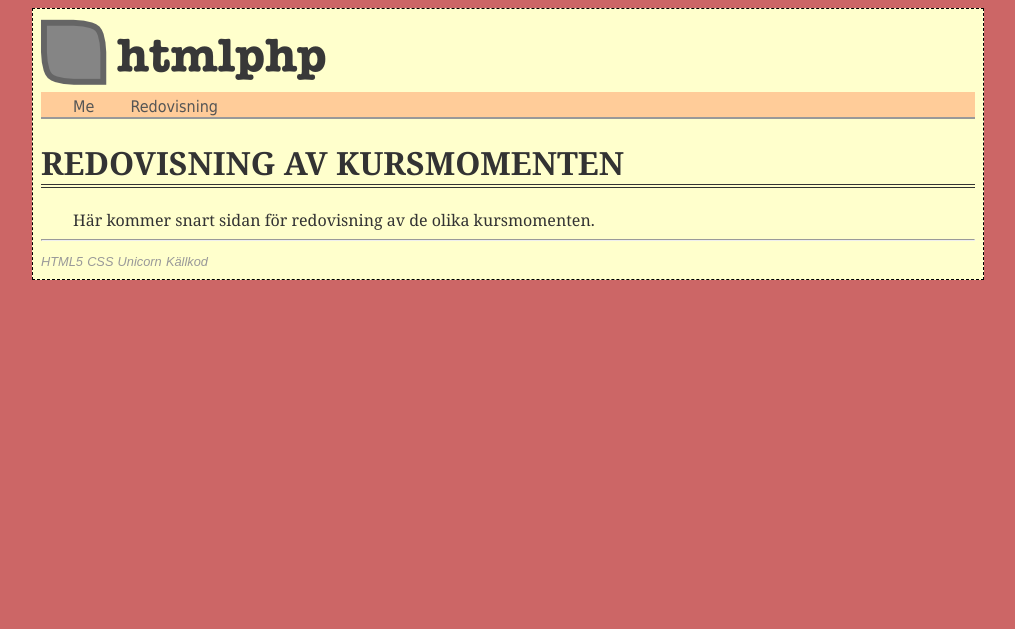
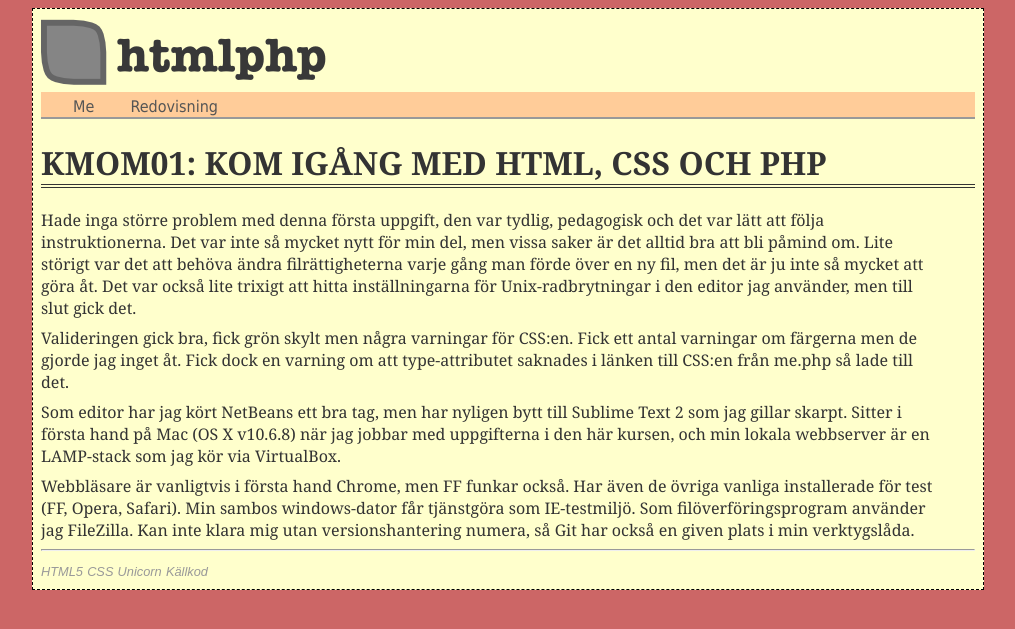
Before and after one commit to jnnrdn/me, a PHP site: page /report.php in a window 1280 px wide. Shown: the top 629 px of the page, without its empty margins (132-1147 px from the left). Run offline with PHP 8.4, Linux system fonts and the light colour scheme.

Commit message:
Add report text

```diff
--- a/report.php
+++ b/report.php
@@ -1,13 +1,26 @@
 <?php include("incl/config.php"); ?>
 
 <?php
-	$title = "Mina redovisningar av kursmomenten";
+  $title = "Mina redovisningar av kursmomenten";
 ?>
 
 <?php include("incl/header.php"); ?>
 
-  <h1>Redovisning av kursmomenten</h1>
-  <p>Här kommer snart sidan för redovisning av de olika kursmomenten.</p>
+  <h1>Kmom01: Kom igång med HTML, CSS och PHP</h1>
+
+  <p>Hade inga större problem med denna första uppgift, den var tydlig, pedagogisk och det var lätt att följa instruktionerna.
+    Det var inte så mycket nytt för min del, men vissa saker är det alltid bra att bli påmind om. Lite störigt var det att
+    behöva ändra filrättigheterna varje gång man förde över en ny fil, men det är ju inte så mycket att göra åt.
+    Det var också lite trixigt att hitta inställningarna för Unix-radbrytningar i den editor jag använder, men till slut gick det.</p>
+  <p>Valideringen gick bra, fick grön skylt men några varningar för CSS:en. Fick ett antal varningar om färgerna men de gjorde jag
+    inget åt. Fick dock en varning om att type-attributet saknades i länken till CSS:en från me.php så lade till det.</p>
+  <p>Som editor har jag kört NetBeans ett bra tag, men har nyligen bytt till Sublime Text 2 som jag gillar skarpt.
+    Sitter i första hand på Mac (OS X v10.6.8) när jag jobbar med uppgifterna i den här kursen, och min lokala webbserver
+    är en LAMP-stack som jag kör via VirtualBox.</p>
+  <p>Webbläsare är vanligtvis i första hand Chrome, men FF funkar också. Har
+    även de övriga vanliga installerade för test (FF, Opera, Safari). Min sambos windows-dator får tjänstgöra som IE-testmiljö.
+    Som filöverföringsprogram använder jag FileZilla. Kan inte klara mig utan versionshantering numera, så Git har också en
+    given plats i min verktygslåda.</p>
   <hr>
 
 <?php include("incl/footer.php"); ?>
--- a/style/stylesheet.css
+++ b/style/stylesheet.css
@@ -43,7 +43,7 @@ hr {
   clear: both;
 }
 p {
-  margin: 0 2em 0.5em 2em ;
+  margin: 0 2em 0.5em 0;
 }
 /* footer --------------------------------------------------------
  */
```
Also changed, not shown: me.php (line endings or trailing spaces).
